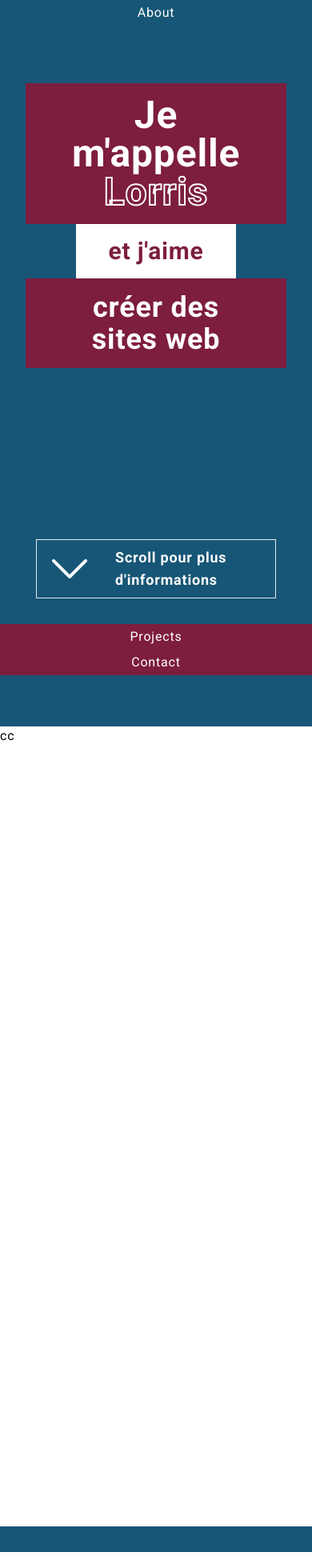
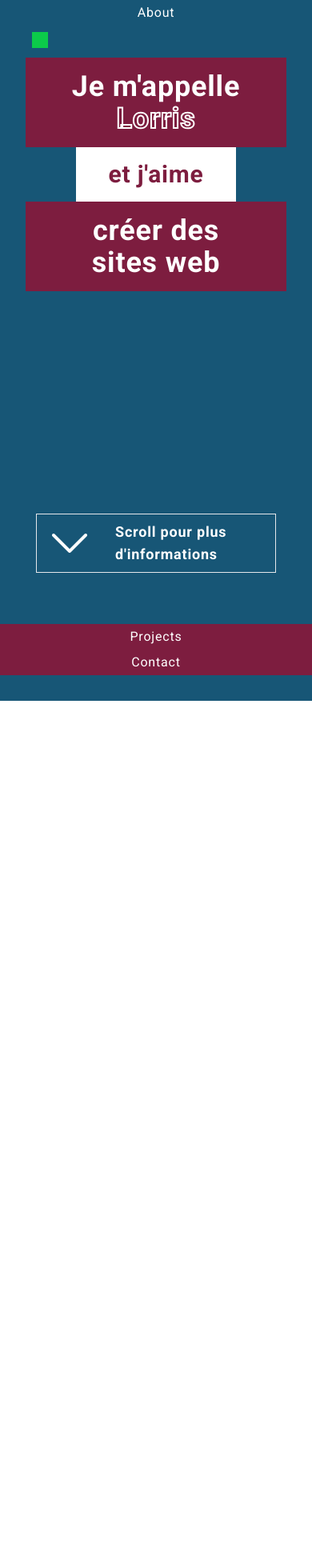
Before and after one commit to Exely0/portfolio, a React (Create React App) app: page / in a window 390 px wide. Shown: the top 1960 px of the page at 80% size. After the commit the page ends 1784 px from the top, so only its background shows below. Built offline with nearby package versions, Linux system fonts and the light colour scheme.

Commit message:
avancement sur la partie about me

```diff
--- a/src/components/About.js
+++ b/src/components/About.js
@@ -7,6 +7,12 @@ import SmoothScroll from 'smooth-scroll';
 
 function About() {
 
+  const stringsSec2 = [
+    "Je suis étudiant en licence d'informatique depuis 3 ans à l'Université de Limoges.",
+    "Il y a de ça 1 an je me suis pris de passion pour le développement web, plus particulièrement le front end.",
+    "Alors j'ai commencé à reproduire des maquettes que je trouvais sur Internet.",
+    "J'aspire plus tard à en faire mon métier, et ainsi devenir un développeur web à part entière !",
+  ]
 
   const section2Ref = useRef(null);
   const [scrollOffset, setScrollOffset] = useState(0);
@@ -29,18 +35,48 @@ function About() {
     };
   }, []);
 
+  const getSection2Offset = (index) => {
+    if (scrollOffset < window.innerHeight / 2) {
+      return 300;
+    }
+    else if (scrollOffset > (window.innerHeight / 2) + 500) {
+      return 0;
+    }
+    else {
+      return ((index+1)*10000)/(scrollOffset - window.innerHeight / 2);
+    }
+  }
+
+  const getSection2Opacity = () => {
+    if (scrollOffset < window.innerHeight / 2) {
+      return 0;
+    }
+    else if (scrollOffset > (window.innerHeight / 2) + 500) {
+      return 1;
+    }
+    else {
+      return (scrollOffset - window.innerHeight/2) / 500
+    }
+  };
+
+
 
   return (
     <div className=" w-full">
+
+        <div title="character" className=" absolute top-10 left-10 bg-green w-5 h-5">
+
+        </div>
+
         {/*section 1*/}
         <div className="relative h-screen pt-10 md:pt-40 flex flex-col items-center" >
-            <div className=" bg-red w-auto px-10 py-4 text-5xl text-white md:text-6xl text-center font-semibold" style={{ transform: `translateY(${-5/5*scrollOffset}px)` }}>
-              Je m'appelle <span className=" text-red" style={{WebkitTextStroke: "2px white"}}>Lorris</span>
+            <div className=" bg-red w-auto px-10 py-4 text-4xl sm:text-5xl text-white md:text-6xl text-center font-semibold" style={{ transform: `translateY(${-5/5*scrollOffset}px)` }}>
+              Je m'appelle <span className="  text-red" style={{WebkitTextStroke: "2px white"}}>Lorris</span>
             </div>
             <div className=" bg-white text-red px-10 py-4 text-3xl md:text-4xl  text-center font-semibold" style={{ transform: `translateY(${-4/5*scrollOffset}px)` }}>
               et j'aime
             </div>
-            <div className="bg-red w-auto px-10 py-4 text-white text-4xl md:text-5xl  text-center font-semibold" style={{ transform: `translateY(${-3/5*scrollOffset}px)` }}>
+            <div className= " bg-red w-auto px-10 py-4 text-white text-4xl md:text-5xl  text-center font-semibold" style={{ transform: `translateY(${-3/5*scrollOffset}px)` }}>
               créer des sites web
             </div>
             <div style={{ transform: `translateY(${-2/5*scrollOffset}px) translateX(50%)` }} onClick={scrollToSection2} className=" w-[300px] hover:cursor-pointer hover:bg-red transition-colors absolute bottom-40 md:bottom-32 right-1/2 flex gap-8 items-center justify-center border py-2 px-4">
@@ -52,10 +88,15 @@ function About() {
               </div>
             </div>
         </div>
-
         {/*section 2*/}
-        <div ref={section2Ref} className=" bg-white -mx-8 h-[1000px]">
-          cc
+        <div ref={section2Ref} className=" bg-white -mx-8 relative h-screen">
+          <div className=" absolute top-28 right-28 w-1/2 space-y-4 tracking-wide">
+            {stringsSec2.map((str, index) => (
+              <div key={index} className=" text-2xl" style={{ transform: `translateY(${getSection2Offset(index)}px)`, opacity: getSection2Opacity() }}>
+                {str}
+              </div>
+            ))}
+          </div>
         </div>
 
 
--- a/src/components/Section.js
+++ b/src/components/Section.js
@@ -36,7 +36,7 @@ function Section({ isActive, content }) {
 
   return (
     <div className={` bg-blue transition-all flex flex-col ease-in-out duration-300 ${animFlexGrow ? "grow" : "grow-0"} `}>
-      <div className={` fadeInUp p-8 flex h-full ${isContentVisible ? "" : "hidden "} ${animFadeIn  ? "fadeInUp" : ""} ${animFadeOut  ? "fadeOutDown" : ""}`}>
+      <div className={` fadeInUp px-8 flex h-full ${isContentVisible ? "" : "hidden "} ${animFadeIn  ? "fadeInUp" : ""} ${animFadeOut  ? "fadeOutDown" : ""}`}>
         {content}
       </div>
     </div>
```
Also changed, not shown: src/images/Fly/fly.png (deleted).
